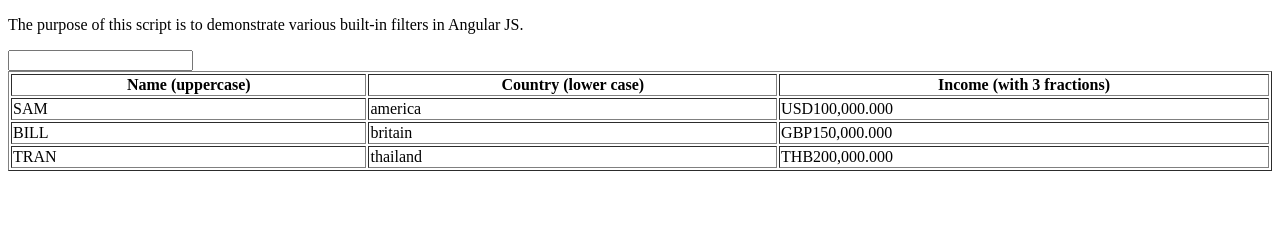
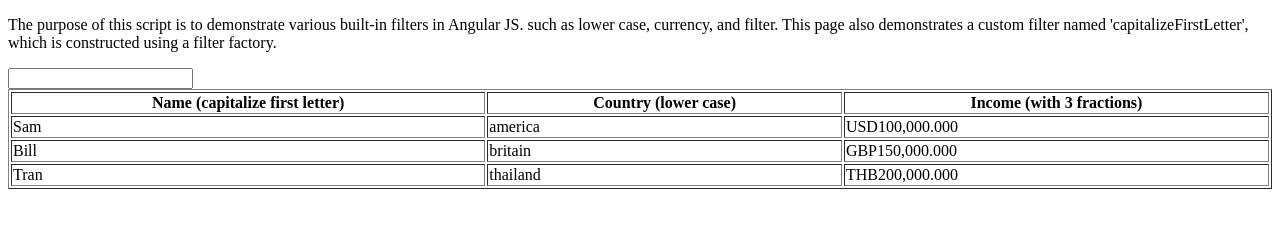
Before and after one commit to zainulfranciscus/angular-recipes, a plain HTML site: page filter-example.html in a window 1280 px wide. Drawn offline with nearby package versions, Linux system fonts and the light colour scheme.

Commit message:
implement custom filters

```diff
--- a/filter-example.html
+++ b/filter-example.html
@@ -3,7 +3,11 @@
 <script src="http://ajax.googleapis.com/ajax/libs/angularjs/1.4.8/angular.min.js"></script>
 <body>
 <p>
-	The purpose of this script is to demonstrate various built-in filters in Angular JS.
+	The purpose of this script is to demonstrate various built-in filters in Angular JS. such as lower case, currency, and filter.
+
+	This page also demonstrates a custom filter named 'capitalizeFirstLetter', which is constructed using a filter factory.
+
+
 </p>
 <div ng-app="myApp" ng-controller="namesCtrl">
 
@@ -11,12 +15,12 @@
 
 <table border="1" width="100%">
   <tr>
-    <th ng-click="orderByMe('name')">Name (uppercase)</th>
+    <th ng-click="orderByMe('name')">Name (capitalize first letter)</th>
     <th ng-click="orderByMe('country')">Country (lower case)</th>
     <th ng-click="orderByMe('income')">Income (with 3 fractions)</th>
   </tr>
   <tr ng-repeat="x in names | filter:searchText | orderBy:myOrderBy">
-    <td>{{x.name | uppercase}}</td>
+    <td>{{x.name | capitalizeFirstLetter}}</td>
     <td>{{x.country | lowercase}}</td>
     <td>{{x.income | currency : x.currency : 3}}</td>
   </tr>
--- a/scripts/namesCtrl.js
+++ b/scripts/namesCtrl.js
@@ -1,8 +1,8 @@
-angular.module('myApp', []).controller('namesCtrl', function($scope) {
+var app = angular.module('myApp', []).controller('namesCtrl', function($scope) {
     $scope.names = [
-        {name:'Sam',country:'America',currency:'USD',income:100000},
-        {name:'Bill',country:'Britain',currency:'GBP',income:150000},
-        {name:'Tran',country:'Thailand',currency:'THB',income:200000}
+        {name:'sam',country:'America',currency:'USD',income:100000},
+        {name:'bill',country:'Britain',currency:'GBP',income:150000},
+        {name:'tran',country:'Thailand',currency:'THB',income:200000}
     ];
 
     $scope.orderByMe= function(orderBy) {
@@ -11,3 +11,12 @@ angular.module('myApp', []).controller('namesCtrl', function($scope) {
 
     };
 });
+
+
+app.filter('capitalizeFirstLetter', function(){
+
+	return function(text) {
+		return text.charAt(0).toUpperCase() + text.slice(1);
+	};
+
+})
```
